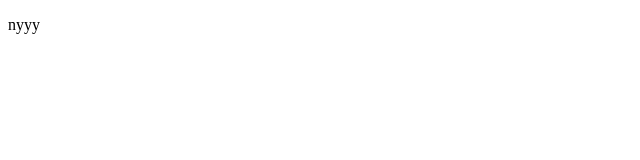
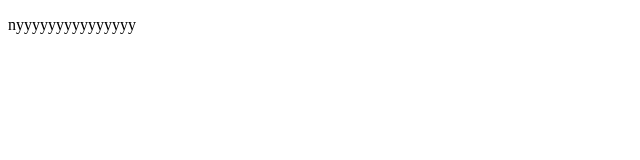
Before and after one commit to Mohamamd862Jafari/Mohamamd862Jafari.github.io, a plain HTML site: page index.html in a window 1280 px wide. Shown: the whole page, without its empty margins (0-640 px from the left). Drawn offline with Linux system fonts and the light colour scheme.

Commit message:
Update index.html

```diff
--- a/index.html
+++ b/index.html
@@ -7,6 +7,6 @@
     <title>Document</title>
 </head>
 <body>
-    <p>nyyy</p>
+    <p>nyyyyyyyyyyyyyyy</p>
 </body>
 </html>
```
